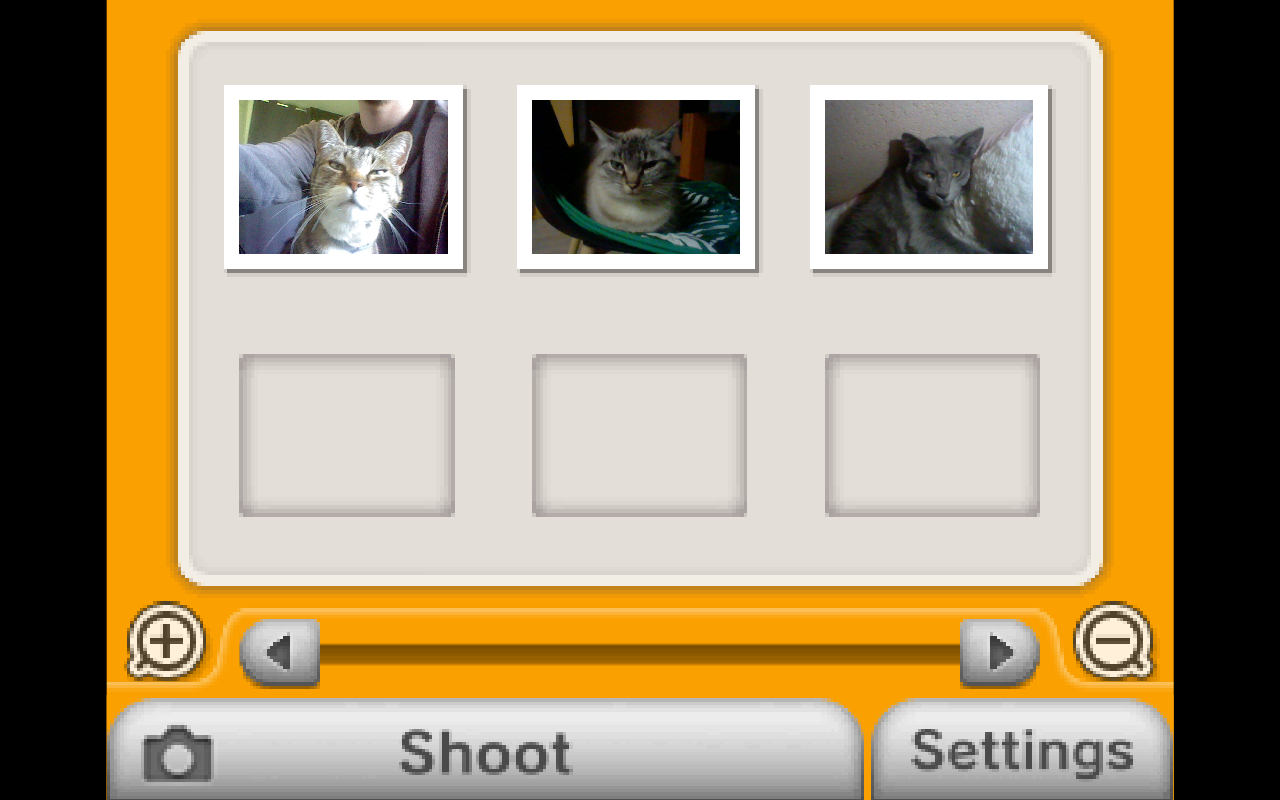
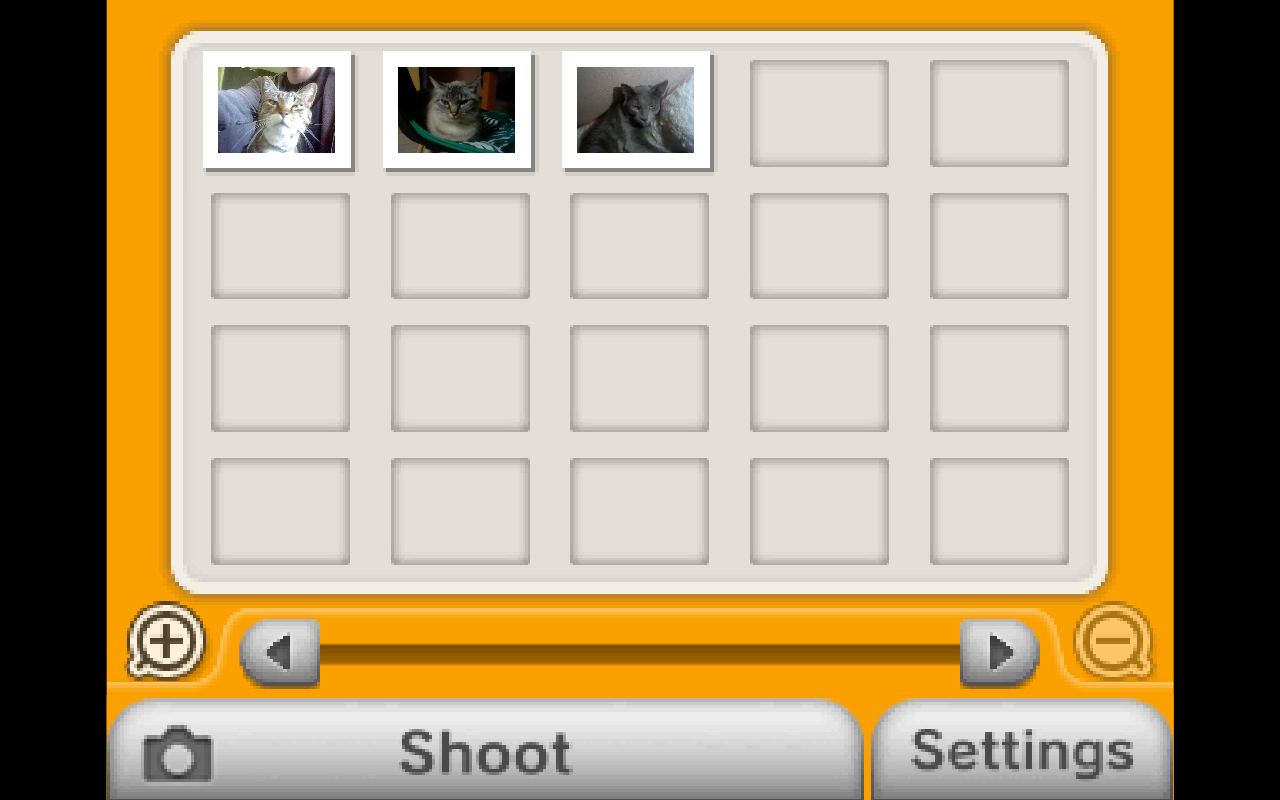
Before and after one commit to LOUDO2/web-3ds-camera, a SvelteKit app: page / in a window 1280 px wide. Built offline with nearby package versions, Linux system fonts and the light colour scheme.

Commit message:
feat: zoom state

```diff
--- a/src/components/media.svelte
+++ b/src/components/media.svelte
@@ -1,28 +1,43 @@
 <script lang="ts">
 
     import PhotoFrameLarge from "#lib/assets/images/media/photo-frame-large.png"
+    import PhotoFrameMedium from "#lib/assets/images/media/photo-frame-medium.png"
+    import PhotoFrameSmall from "#lib/assets/images/media/photo-frame-small.png"
     import VideoFrameLarge from "#lib/assets/images/media/video-strip-large.png"
-    import SelectedImage from "#lib/assets/images/media/selected-large.png"
+    import VideoFrameMedium from "#lib/assets/images/media/video-strip-medium.png"
+    import VideoFrameSmall from "#lib/assets/images/media/video-strip-small.png"
+    import SelectedLarge from "#lib/assets/images/media/selected-large.png"
+    import SelectedMedium from "#lib/assets/images/media/selected-medium.png"
+    import SelectedSmall from "#lib/assets/images/media/selected-small.png"
     import EmptySlot from "#lib/assets/images/media/empty-slot-large.png"
     import type { MediaType } from "#lib/assets/types.ts";
+    import { isZooming } from "#lib/stores/zoomingAnim.svelte.ts";
 
-    let { id, url, selected = false, isVideo = false, changeSelected }: MediaType = $props();
+    let { id, url, selected = false, isVideo = false, changeSelected, zoomMode }: MediaType = $props();
+
+    const SPRITES = {
+        1: { photo: PhotoFrameLarge, video: VideoFrameLarge, selected: SelectedLarge, w: 66, h: 52 },
+        2: { photo: PhotoFrameMedium, video: VideoFrameMedium, selected: SelectedMedium, w: 50, h: 40 },
+        3: { photo: PhotoFrameSmall, video: VideoFrameSmall, selected: SelectedSmall, w: 42, h: 34 },
+    } as const;
+
+    let sprites = $derived(SPRITES[zoomMode as 1 | 2 | 3] ?? SPRITES[1]);
 
 </script>
 
-<button class="frame" class:empty={!url} onclick={() => changeSelected(id, true)}>
+<button class="frame" class:empty={!url} style="--w: {sprites.w}; --h: {sprites.h}" onclick={() => changeSelected(id, true)}>
     {#if !url}
-        <img src={EmptySlot} alt="" class="border" />
+        <img src={EmptySlot} alt="" class="border {isZooming() && "hidden"}" />
     {:else}
         {#if isVideo}
             <video src={url} class="media" muted playsinline preload="metadata"></video>
         {:else}
             <img src={url} alt="" class="media" />
         {/if}
-        <img src={isVideo ? VideoFrameLarge : PhotoFrameLarge} alt="" class="border" />
+        <img src={isVideo ? sprites.video : sprites.photo} alt="" class="border" />
     {/if}
     {#if selected}
-        <img src={SelectedImage} alt="" class="selected" />
+        <img src={sprites.selected} alt="" class="selected" />
     {/if}
     <div class="white"></div>
 </button>
@@ -39,12 +54,16 @@
             opacity: 0.8;
         }
 
+        .hidden {
+            display: none;
+        }
+
         .media {
             position: absolute;
-            left: calc(4 / 66 * 100%);
-            top: calc(4 / 52 * 100%);
-            width: calc(56 / 66 * 100%);
-            height: calc(42 / 52 * 100%);
+            left: calc(4 / var(--w) * 100%);
+            top: calc(4 / var(--h) * 100%);
+            width: calc((var(--w) - 10) / var(--w) * 100%);
+            height: calc((var(--h) - 10) / var(--h) * 100%);
             object-fit: cover;
         }
 
@@ -53,15 +72,16 @@
             top: 0;
             left: 0;
             width: 100%;
+            height: 100%;
             image-rendering: pixelated;
         }
 
         .selected {
             position: absolute;
-            left: calc(-3 / 66 * 100%);
-            top: calc(-3 / 52 * 100%);
-            width: calc(72 / 66 * 100%);
-            height: calc(58 / 52 * 100%);
+            left: calc(-3 / var(--w) * 100%);
+            top: calc(-3 / var(--h) * 100%);
+            width: calc((var(--w) + 6) / var(--w) * 100%);
+            height: calc((var(--h) + 6) / var(--h) * 100%);
             image-rendering: pixelated;
         }
     }
--- a/src/components/photo-panel.svelte
+++ b/src/components/photo-panel.svelte
@@ -5,11 +5,10 @@
     import Cat3 from "#lib/assets/images/placeholders/cat_3.png"
     import Media from "./media.svelte";
     import MediaModal from "./media-modal.svelte";
+    import { settings } from "#lib/stores/settings.svelte.ts";
 
     let selectedId = $state(-1);
     let modalOpen = $state(false);
-
-    let maxSlot = $state(6);
 
     function changeSelected(id: number, openModal: boolean) {
 
@@ -19,13 +18,25 @@
         }
     }
 
+    function maxSlot() {
+        if (settings.zoomMode == 1) {
+            return 6;
+        } else if (settings.zoomMode == 2) {
+            return 12;
+        } else if (settings.zoomMode == 3) {
+            return 20;
+        } else {
+            return 6;
+        }
+    }
+
     let medias: string[] = [
         Cat,
         Cat2,
         Cat3
     ]
 
-    let slots = $derived(Array.from({ length: Math.max(maxSlot, medias.length) }, (_, i) => medias[i]));
+    let slots = $derived(Array.from({ length: Math.max(maxSlot(), medias.length) }, (_, i) => medias[i]));
 
     function handleKeydown(event: KeyboardEvent) {
         switch (event.key) {
@@ -50,9 +61,9 @@
 
 <div class="photo-panel">
     <div class="bg">
-        <div class="photos">
+        <div class="photos zoom-{settings.zoomMode}">
             {#each slots as media, index}
-                <Media id={index} url={media} selected={index === selectedId} changeSelected={changeSelected} />
+                <Media id={index} url={media} selected={index === selectedId} changeSelected={changeSelected} zoomMode={settings.zoomMode} />
             {/each}
         </div>
     </div>
@@ -70,7 +81,7 @@
         align-items: center;
 
         .bg {
-            width: calc(100% - 5em);
+            width: calc(100% * 300 / 320);
             aspect-ratio: 256 / 160;
             background: url("../lib/assets/images/ui/photo-panel.png") center / 100% 100% no-repeat;
             image-rendering: pixelated;
@@ -81,13 +92,22 @@
         .photos {
             --px: calc(100cqw / 256);
             position: absolute;
-            left: calc(19 * var(--px));
-            top: calc(21 * var(--px));
             display: grid;
-            grid-template-columns: repeat(3, calc(66 * var(--px)));
-            grid-auto-rows: calc(52 * var(--px));
-            column-gap: calc(10 * var(--px));
-            row-gap: calc(14 * var(--px));
+
+            @each $zoom, $cols, $w, $h, $col-gap, $row-gap, $left, $top in
+                (1, 3, 66, 52, 10, 14, 19, 21),
+                (2, 4, 50, 40, 6, 3, 19, 17),
+                (3, 5, 42, 34, 4, 0, 15, 12)
+            {
+                &.zoom-#{$zoom} {
+                    grid-template-columns: repeat($cols, calc($w * var(--px)));
+                    grid-auto-rows: calc($h * var(--px));
+                    column-gap: calc($col-gap * var(--px));
+                    row-gap: calc($row-gap * var(--px));
+                    left: calc($left * var(--px));
+                    top: calc($top * var(--px));
+                }
+            }
         }
     }
 
--- a/src/components/slider.svelte
+++ b/src/components/slider.svelte
@@ -5,6 +5,19 @@
     import ArrowRight from "#lib/assets/images/slider/arrow-right.png"
     import ZoomIn from "#lib/assets/images/zoom/zoom-in.png"
     import ZoomOut from "#lib/assets/images/zoom/zoom-out.png"
+    import { settings } from "#lib/stores/settings.svelte.ts";
+    import { animZoom, isZooming } from "#lib/stores/zoomingAnim.svelte.ts";
+
+    function changeZoom(mode: string) {
+        if (isZooming()) return;
+        if (settings.zoomMode == 1 && mode === "plus" || settings.zoomMode == 3 && mode === "minus") return;
+        animZoom()
+        if (mode === "plus") {
+            settings.zoomMode = Math.max(settings.zoomMode - 1, 1)
+        } else if (mode === "minus") {
+            settings.zoomMode = Math.min(settings.zoomMode + 1, 3)
+        }
+    }
 </script>
 
 <div class="slider">
@@ -13,12 +26,16 @@
         <img src={BorderEdge} class="border border-edge" alt="">
 
         <div class="line">
-            <img src={ZoomIn} class="zoom zoom-in" alt="Zoom In" />
+            <button onclick={() => changeZoom('plus')}>
+                <img src={ZoomIn} class="zoom zoom-in {(settings.zoomMode > 1 && !isZooming()) && 'click'} {settings.zoomMode === 1 && 'disabled'}" alt="Zoom In" />
+            </button>
             <div class="track">
                 <img src={ArrowLeft} alt="Arrow Left" class="track-left" />
                 <img src={ArrowRight} alt="Arrow Right" class="track-right" />
             </div>
-            <img src={ZoomOut} class="zoom zoom-out" alt="Zoom Out" />
+            <button onclick={() => changeZoom('minus')}>
+                <img src={ZoomOut} class="zoom zoom-out {(settings.zoomMode < 3 && !isZooming()) && 'click'} {settings.zoomMode === 3 && 'disabled'}" alt="Zoom Out" />
+            </button>
         </div>
     </div>
 </div>
@@ -40,6 +57,10 @@
                 inset: 10% 0 0 0;
                 display: flex;
                 align-items: center;
+
+                  .disabled {
+                    opacity: 0.4 !important;
+                }
 
                 .track {
                     z-index: 5;
@@ -81,12 +102,12 @@
                     margin-bottom: calc(8 * var(--px));
                     image-rendering: pixelated;
                     opacity: 0.85;
+                }
 
-                    &:active {
-                        transform: translate(7px, 7px);
-                        transition: all;
-                        transition-duration: 100ms;
-                    }
+                .click:active {
+                    transform: translate(7px, 7px);
+                    transition: all;
+                    transition-duration: 100ms;
                 }
 
                 .zoom-in {
--- a/src/lib/assets/types.ts
+++ b/src/lib/assets/types.ts
@@ -4,4 +4,5 @@ export interface MediaType {
     selected?: boolean
     isVideo?: boolean
     changeSelected: Function
+    zoomMode: number
 }
--- /dev/null
+++ b/src/lib/stores/settings.svelte.ts
@@ -0,0 +1,3 @@
+export const settings = $state({
+    zoomMode: 3
+});
--- /dev/null
+++ b/src/lib/stores/zoomingAnim.svelte.ts
@@ -0,0 +1,12 @@
+let zooming = $state(false);
+
+export function isZooming() {
+    return zooming;
+}
+
+export function animZoom() {
+    zooming = true;
+    setTimeout(() => {
+        zooming = false;
+    }, 200)
+}
```
